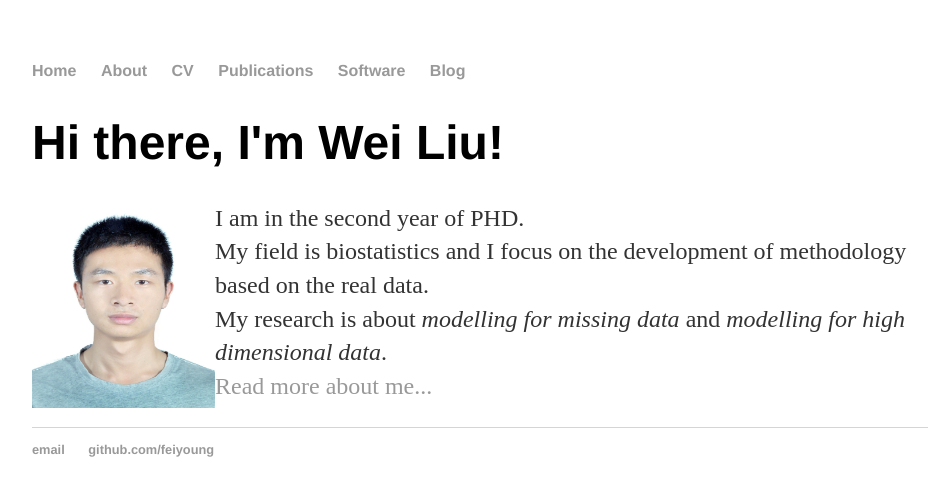
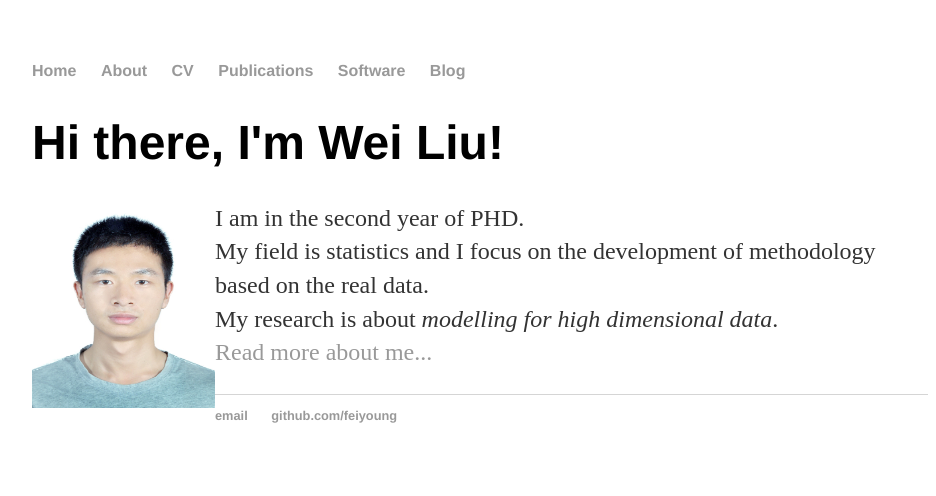
Before and after one commit to feiyoung/feiyoung.github.io, a Jekyll site: the page built from index.html, in a window 1280 px wide. Shown: the top 496 px of the page, without its empty margins (160-1096 px from the left). Built offline with Jekyll 4.4.1, drawn with Linux system fonts in a browser that asks for light colours.

Commit message:
'update'

```diff
--- a/index.html
+++ b/index.html
@@ -7,7 +7,7 @@ title: Wei Liu, feiyoung
 			<h1>Hi there, I'm Wei Liu!</h1>
 			<img src="me.jpg" align="left" style="width:183px;height:206px;">
 			<p>I am in the second year of PHD. <br>
-My field is biostatistics and I focus on the development of methodology based on the real data. <br>
- My research is about <em>modelling for missing data </em>and <em>modelling for high dimensional data</em>. <br>
+My field is statistics and I focus on the development of methodology based on the real data. <br>
+ My research is about <em>modelling for high dimensional data</em>. <br>
  <a href="/about">Read more about me...</a></p>
 		</div>
--- a/publications/index.html
+++ b/publications/index.html
@@ -8,6 +8,7 @@ title: Publications
  <ul>
 			  <li> <strong>Lei Guo, Wei Liu </strong> (2018).Quality Monitoring Technique Combining Bayesian Method with Sequential Procedure in CAT System. Journal of Psychological Science. Paper available at: <a href="http://www.psysci.org/EN/article/downloadArticleFile.do?attachType=PDF&id=10065">PDF</a>. </li>
   <li><strong>Huazhen Lin, Wei Liu, Wei Lan(2018)</strong> . Regression Analysis with individual-specific patterns of missing covariates. Submitted. </li>
+  <li><strong>Lin, H., Hong, H. G., Yang, B., Liu, W., Zhang, Y., Fan, G. Z., & Li, Y. (2019))</strong> . Nonparametric Time-Varying Coefficient Models for Panel Data. Statistics in Biosciences, 1-19.Paper available at: <a href="http://www.psysci.org/EN/article/https://link.springer.com/article/10.1007/s12561-019-09248-0">PDF</a> and <a href="https://github.com/feiyoung/nptvcmPD">R Package </a>. </li>
   <li><strong>Wei Liu, Huazhen Lin, Yanyuan Ma, Ying Wei(2018)</strong> . Efficiently supervised structure learning of generalized regression model with ultra-high correlated covariates. Submitted.</li>
   </ul>
 
--- a/software/index.html
+++ b/software/index.html
@@ -8,5 +8,8 @@ title: Software
 			<ul>
 <li><a href="https://github.com/feiyoung/ILSE">ILSE</a> is an R package for Iterative Least Square Estimation or Full Information Maximum Likelihood Estimation for Linear Regression When Data Include Missing Values.
  </li>
+<li><a href="https://github.com/feiyoung/nptvcmPD">nptvcmPD</a> is an R package simplified from NonParametric Time-Varying Coefficient Mmodel for Panel Data (nptvcmPD). Nonparametric time-varying coefficients model based penalty for longitudinal data with pre-specified finite time points, also known as panel data.
+ </li>
+
 								</ul>
 		</div>
```
